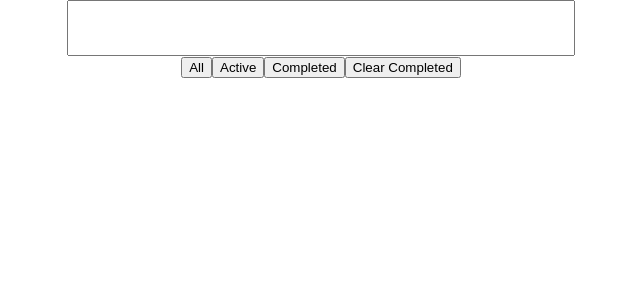
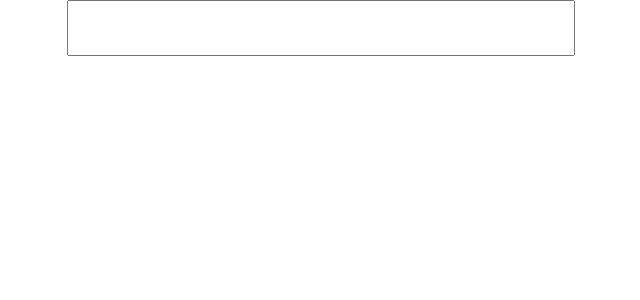
Before and after one commit to divyanalluri/JavaScript, a React (Create React App) app in the folder todoapp/: page / in a window 1280 px wide. Shown: the top 300 px of the page, without its empty margins (319-959 px from the left). Built offline with nearby package versions, Linux system fonts and the light colour scheme.

Commit message:
functionality done

```diff
--- a/todoapp/src/components/ToDoListContainer/ActionToPerformOnToDoList/ActiveToDoItems/index.js
+++ /dev/null
@@ -1,9 +0,0 @@
-import React, { Component } from "react";
-
-//onClick = () => {};
-class ActiveToDoItems extends Component {
-  render() {
-    return <button onClick={this.onClick}>Active</button>;
-  }
-}
-export default ActiveToDoItems;
--- a/todoapp/src/components/ToDoListContainer/ActionToPerformOnToDoList/AllToDoItems/index.js
+++ /dev/null
@@ -1,8 +0,0 @@
-import React, { Component } from "react";
-
-class AllToDoItems extends Component {
-  render() {
-    return <button>All</button>;
-  }
-}
-export default AllToDoItems;
--- a/todoapp/src/components/ToDoListContainer/ActionToPerformOnToDoList/ClearCompletedItems/index.js
+++ /dev/null
@@ -1,9 +0,0 @@
-import React, { Component } from "react";
-
-//onClick = () => {};
-class ClearCompletedItems extends Component {
-  render() {
-    return <button onClick={this.onClick}>Clear Completed</button>;
-  }
-}
-export default ClearCompletedItems;
--- a/todoapp/src/components/ToDoListContainer/ActionToPerformOnToDoList/CompletedToDoItems/index.js
+++ /dev/null
@@ -1,9 +0,0 @@
-import React, { Component } from "react";
-
-//onClick = () => {};
-class CompletedToDoItems extends Component {
-  render() {
-    return <button onClick={this.onClick}>Completed</button>;
-  }
-}
-export default CompletedToDoItems;
--- a/todoapp/src/components/ToDoListContainer/ActionToPerformOnToDoList/index.js
+++ b/todoapp/src/components/ToDoListContainer/ActionToPerformOnToDoList/index.js
@@ -1,28 +1,45 @@
 import React, { Component } from "react";
-
-import AllToDoItems from "./AllToDoItems";
-import ActiveToDoItems from "./ActiveToDoItems";
-import CompletedToDoItems from "./CompletedToDoItems";
-import ClearCompletedItems from "./ClearCompletedItems";
+import "./styles.css";
 
 class ActionToPerformOnToDoList extends Component {
   constructor(props) {
     super(props);
-    this.state = {
-      toDoList: {}
-    };
+    this.state = {};
   }
-  addNewToDoToList = item => {
-    this.setState({});
+  onClickAll = () => {
+    this.props.onClickingFilter("all");
   };
-
+  onClickActive = () => {
+    this.props.onClickingFilter("active");
+  };
+  onClickCompleted = () => {
+    this.props.onClickingFilter("completed");
+  };
+  onClickClear = () => {
+    this.props.onClickingClear("clear");
+  };
   render() {
     return (
-      <div>
-        <AllToDoItems />
-        <ActiveToDoItems />
-        <CompletedToDoItems />
-        <ClearCompletedItems />
+      <div className="actions-bar">
+        {this.props.noOfActiveToDos || this.props.noOfCompletedToDos ? (
+          <div>{this.props.noOfActiveToDos} items left</div>
+        ) : null}
+        <div>
+          {this.props.noOfActiveToDos || this.props.noOfCompletedToDos ? (
+            <button onClick={this.onClickAll}>All</button>
+          ) : null}
+          {this.props.noOfActiveToDos || this.props.noOfCompletedToDos ? (
+            <button onClick={this.onClickActive}>Active</button>
+          ) : null}
+          {this.props.noOfActiveToDos || this.props.noOfCompletedToDos ? (
+            <button onClick={this.onClickCompleted}>Completed</button>
+          ) : null}
+        </div>
+        <div>
+          {this.props.noOfCompletedToDos ? (
+            <button onClick={this.onClickClear}>Clear Completed</button>
+          ) : null}
+        </div>
       </div>
     );
   }
--- /dev/null
+++ b/todoapp/src/components/ToDoListContainer/ActionToPerformOnToDoList/styles.css
@@ -0,0 +1,8 @@
+.actions-bar {
+  width: 500px;
+  height: 50px;
+  display: flex;
+  align-items: center;
+  flex-direction: row;
+  justify-content: space-between;
+}
--- a/todoapp/src/components/ToDoListContainer/DisplayAllTheToDoItems/SingleToDoRow/ToDoTextEditable/index.js
+++ b/todoapp/src/components/ToDoListContainer/DisplayAllTheToDoItems/SingleToDoRow/ToDoTextEditable/index.js
@@ -62,8 +62,7 @@ class ToDoTextEditable extends Component {
           this.props.todo.toDoText
         ) : (
           <strike>{this.props.todo.toDoText}</strike>
-        )}
-          <span onClick={this.onClick}>{this.props.todo.toDoText}</span> */}
+        )} */}
       </div>
     );
   }
--- a/todoapp/src/components/ToDoListContainer/index.js
+++ b/todoapp/src/components/ToDoListContainer/index.js
@@ -8,7 +8,8 @@ class ToDoListContainer extends Component {
   constructor(props) {
     super(props);
     this.state = {
-      toDoList: []
+      toDoList: [],
+      action: "all"
     };
   }
 
@@ -79,23 +80,68 @@ class ToDoListContainer extends Component {
       toDoList: updaterow
     });
   };
+  filteredtodo = [];
 
+  onClickingFilter = action => {
+    alert(action);
+    this.setState({
+      action: action
+    });
+  };
+  filterData = () => {
+    const filtering = this.state.toDoList;
+    if (this.state.action == "all") {
+      this.filteredtodo = filtering;
+    } else if (this.state.action == "completed") {
+      this.filteredtodo = filtering.filter(function(todo) {
+        return todo.isCompleted == true;
+      });
+    } else if (this.state.action == "active") {
+      this.filteredtodo = filtering.filter(function(todo) {
+        return todo.isCompleted == false;
+      });
+    }
+    return this.filteredtodo;
+  };
+  onClickingClear = () => {
+    const filtering = this.state.toDoList;
+    this.filteredtodo = filtering.filter(function(todo) {
+      return todo.isCompleted == false;
+    });
+    this.setState({
+      toDoList: this.filteredtodo
+    });
+  };
+  noOfActiveToDos = () => {
+    this.count = this.state.toDoList.filter(function(todo) {
+      return todo.isCompleted == false;
+    });
+    return this.count.length;
+  };
+  noOfCompletedToDos = () => {
+    this.count = this.state.toDoList.filter(function(todo) {
+      return todo.isCompleted == true;
+    });
+    return this.count.length;
+  };
   render() {
     console.log("todos", this.state.toDoList);
     return (
       <div className="todo-ist-container">
         <AddNewToDo addNewToDoToList={this.addNewToDoToList} />
         <DisplayAllTheToDoItems
-          toDoText={this.state.toDoList}
+          toDoText={this.filterData()}
+          action={this.state.action}
           modifyIsCompleted={this.modifyIsCompleted}
           deleteCompletedToDo={this.deleteCompletedToDo}
           toUpdateToDo={this.toUpdateToDo}
         />
         <ActionToPerformOnToDoList
-          onClickingAll={this.onClickingAll}
-          onClickingActive={this.onClickingActive}
-          onClickingCompleted={this.onClickingCompleted}
-          onClickingClearCompleted={this.onClickingClearCompleted}
+          noOfActiveToDos={this.noOfActiveToDos()}
+          noOfCompletedToDos={this.noOfCompletedToDos()}
+          todo={this.state.toDoList}
+          onClickingFilter={this.onClickingFilter}
+          onClickingClear={this.onClickingClear}
         />
       </div>
     );
```
